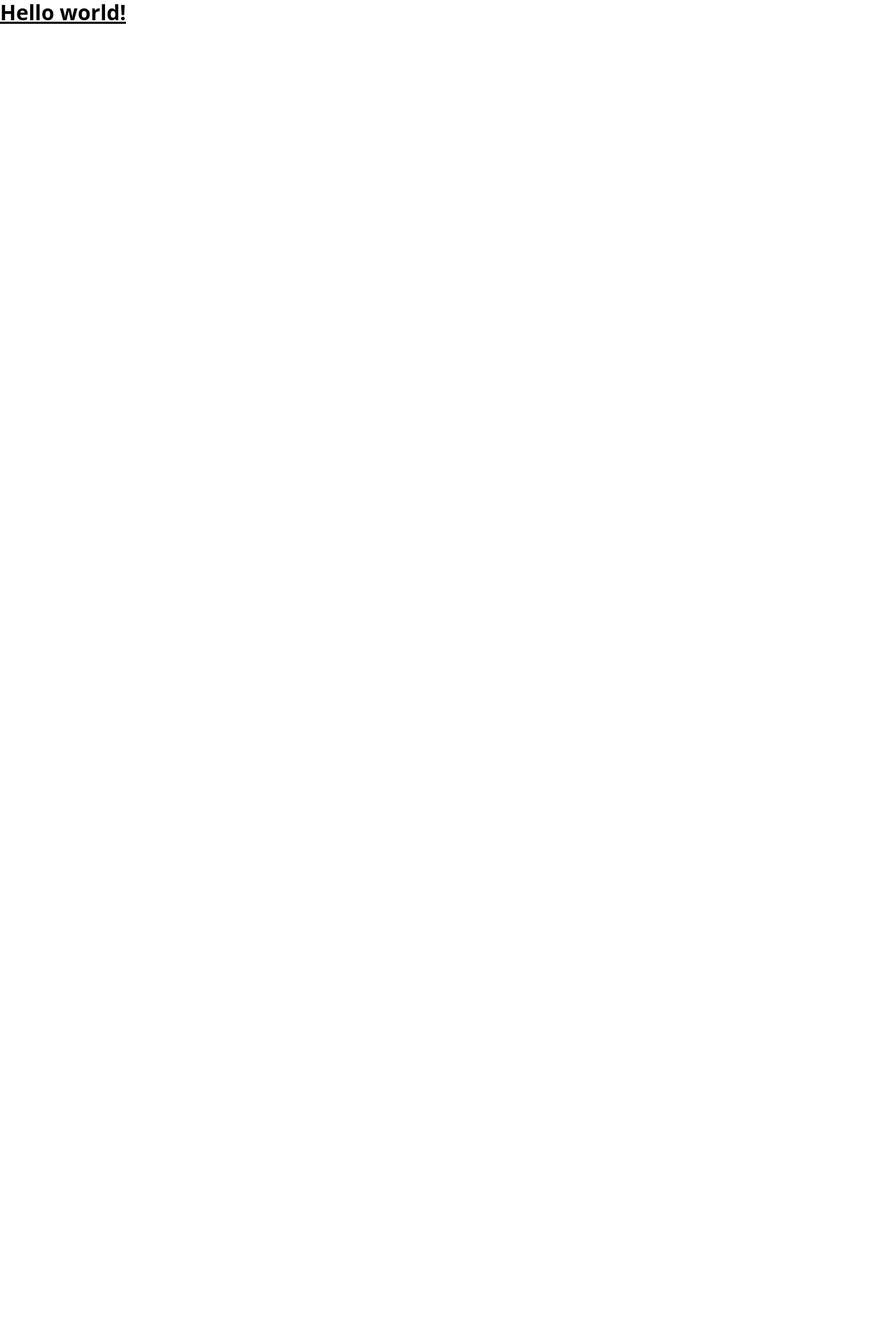
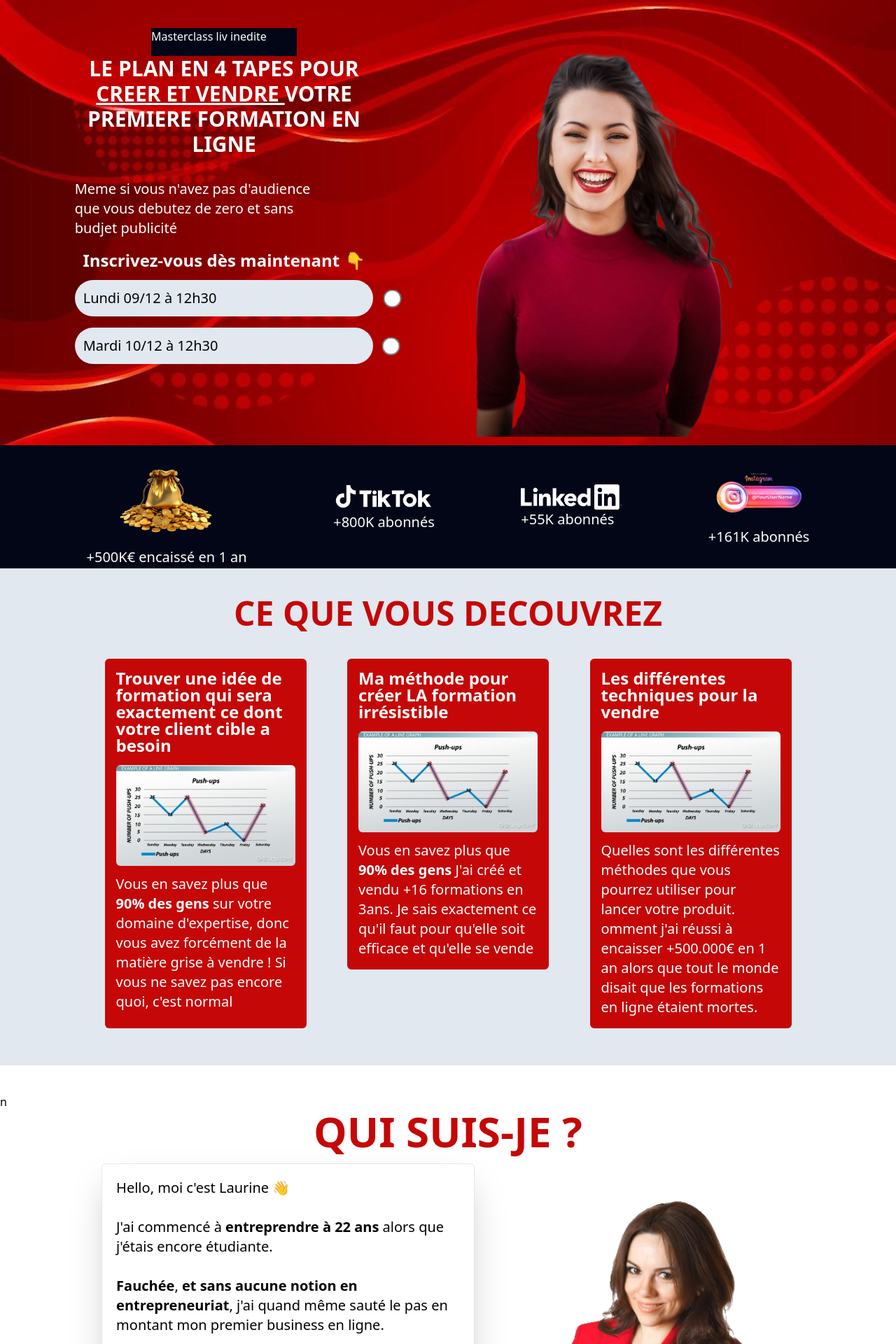
Before and after one commit to christianjunior05/branding, a PHP site: page / in a window 1280 px wide. Before the commit the part shown is almost empty. Shown: the top 1920 px of the page at 70% size. Before the commit the page ends 34 px from the top, so only its background shows below. Run offline with PHP 8.4, Linux system fonts and the light colour scheme; some libraries are stand-ins or nearby versions.

Commit message:
commentaire

```diff
--- a/index.html
+++ b/index.html
@@ -3,12 +3,274 @@
 <head>
     <meta charset="UTF-8">
     <meta name="viewport" content="width=device-width, initial-scale=1.0">
+    <link rel="stylesheet" href="https://cdnjs.cloudflare.com/ajax/libs/font-awesome/6.7.1/css/all.min.css" integrity="sha512-5Hs3dF2AEPkpNAR7UiOHba+lRSJNeM2ECkwxUIxC1Q/FLycGTbNapWXB4tP889k5T5Ju8fs4b1P5z/iB4nMfSQ==" crossorigin="anonymous" referrerpolicy="no-referrer" />
+    <script src="https://cdn.tailwindcss.com"></script>
     <title>Document</title>
     <link rel="stylesheet" href="src/css/output.css">
-</head>
+
 <body>
-    <h1 class="text-3xl font-bold underline">
-        Hello world!
-      </h1>
+    <header style="background: url(arriereplanrouge.jpg);
+                      background-attachment: fixed;
+    " class="grid grid-cols-2 " >
+
+
+            <div class=" text-white  pt-10 "  >
+                <p class="m-auto  w-52 h-10 bg-slate-950 ">Masterclass liv inedite</p>
+                <div class="  w-4/6 m-auto">
+                    <p class=" font-extrabold text-3xl  uppercase     text-center mb-8 "> Le plan en 4 tapes pour <span class="underline">creer et vendre
+                    </span>votre
+                    premiere formation en ligne</p>
+                    <p class="text-xl w-5/6 text-start   mb-4">Meme si vous n'avez pas d'audience que vous debutez de zero et sans budjet publicité</p>
+
+
+        <div>
+
+            <div class="formulaire_radio">
+                <Strong class=" m-auto borderfont-light text-2xl block first-letter:uppercase mb-3 text-center"> inscrivez-vous dès maintenant 👇</Strong>
+
+                <label for="Lundi" class="   block  p-3 rounded-full  bg-slate-200 mb-4 "> <span class="text-black text-xl">Lundi 09/12 à 12h30</span> <input style="transform: scale(200%);" class=" inputradio outline-2 relative left-60 outline-none cursor-pointer    " type="radio" placeholder="" name="Lundi" id="input"></label>
+                <label for="Mardi" class="  block  p-3 rounded-full  bg-slate-200 "> <span class="text-black text-xl">Mardi 10/12 à 12h30</span><input style="transform: scale(200%);" class=" inputradio outline-2  relative left-60 outline-none  " type="radio" placeholder="" name="Mardi"></label>
+
+            </div>
+
+ <div class="formulaire_email hidden">
+ <input type="email" placeholder="Email" class="w-full p-3 rounded-md placeholder:text-2xl mb-8 ">
+ <input type="text" placeholder="prenom" class="w-full p-3 rounded-md placeholder:text-2xl mb-8">
+ <div class=" text-2xl font-bold m-auto   w-96  h-14 flex items-center justify-center  rounded-md text-white mb-10 bg-red-700 " ><a href="">s'inscrire gratuitement >  </a></div>
+
+</div>
+
+        </div>
+
+
+                </div>
+
+            </div>
+
+       <div class=""> <img src="femmerouge.png" alt="" class=" block  p-3   "></div>
+
+
+    </header>
+
+    <section class=" ">
+<ul class="bg-slate-950 flex justify-evenly items-center  h-44 ">
+    <li class="   flex flex-col  items-center  "><img src="coins-removebg-preview.png" alt=""  class=" w-36"> <p class="text-white font-medium text-xl">+500K€ encaissé en 1 an</p></li>
+    <li class="   h-2/3  flex flex-col justify-center "><img src="tiktok.avif" alt="" class="w-36  " >  <p class="text-white font-medium text-xl">+800K abonnés</p> </li>
+    <li class="   h-2/3  flex flex-col justify-center "><img src="linkdin.png" alt="" class="w-36"> <p class="text-white font-medium text-xl">+55K abonnés</p></li>
+    <li class="    h-2/3  flex flex-col justify-center  "> <img src="insta5.PNG" alt="" class="w-36" > <p class="text-white font-medium text-xl">+161K abonnés</p></li>
+</ul>
+    </section>
+
+    <section class="decouvrez p-10 mb-10 bg-slate-200   ">
+        <h1 class=" text-5xl font-extrabold uppercase  text-center mb-10" style="color:rgb(197, 7, 7);"> ce que vous decouvrez</h1>
+ <div class=" border w-11/12 flex flex-wrap justify-evenly m-auto">
+     <div class="  p-4 w-72  text-white rounded-md inline-block mb-3 " style="background-color:rgb(197, 7, 7);">
+    <p class="text-2xl font-bold  leading-6 mb-4  "> Trouver une idée de formation qui
+        sera exactement ce dont votre client
+         cible a besoin
+    </p>
+    <div>
+        <img src="graph1.jpg " alt="" class="rounded-md mb-3">
+    </div>
+
+
+    <p class="text-xl">Vous en savez plus que <strong>90% des gens</strong>  sur votre domaine
+     d'expertise, donc vous avez forcément de la matière grise à vendre !
+        Si vous ne savez pas encore quoi, c'est normal</p>
+</div>
+
+<div class="  p-4 w-72  h-3/4 text-white rounded-md  inline-block mb-3 " style="background-color:rgb(197, 7, 7);">
+    <p class="text-2xl font-bold  leading-6 mb-4  ">Ma méthode pour créer LA formation irrésistible</p>
+    <div>
+        <img src="graph1.jpg " alt="" class="rounded-md mb-3">
+    </div>
+
+
+    <p class="text-xl">Vous en savez plus que <strong>90% des gens</strong> J'ai créé et vendu +16 formations en 3ans. Je sais exactement ce qu'il faut pour qu'elle soit efficace et qu'elle se vende</p>
+</div>
+<div class="  p-4 w-72  text-white rounded-md  inline-block mb-3" style="background-color:rgb(197, 7, 7);">
+    <p class="text-2xl font-bold  leading-6 mb-4  "> Les différentes techniques pour la vendre
+    </p>
+    <div>
+        <img src="graph1.jpg " alt="" class="rounded-md mb-3">
+    </div>
+
+
+    <p class="text-xl">Quelles sont les différentes méthodes que vous
+        pourrez utiliser pour lancer votre produit.
+        omment j'ai réussi à encaisser +500.000€ en
+        1 an alors que tout le monde disait que les formations en ligne étaient mortes.</p>
+</div></div>
+    </section>
+
+
+    <section class=" qui suis-je">n
+  <h2 class="font-extrabold text-6xl uppercase  text-center mb-4" style="color: rgb(197, 7, 7);"> qui suis-je ?</h2>
+
+  <div class="flex flex-wrap flex-row   justify-evenly w-10/12 m-auto mb-16 ">
+    <div class="  border w-2/4 text-xl p-5 rounded-md shadow-2xl">
+        <p class="mb-7">Hello, moi c'est Laurine 👋</p>
+
+<p class="mb-7">J'ai commencé à <strong>entreprendre à 22 ans</strong>  alors que j'étais encore étudiante.</p>
+
+<p class="mb-7"> <strong>Fauchée</strong>, <strong>et sans aucune notion en entrepreneuriat</strong>,
+    j'ai quand même sauté le pas en montant mon premier business en ligne.
+</p>
+
+
+<p class="mb-7">En 1 an, j'ai encaissé <strong>+500.000€ de CA</strong>  grâce à mes produits en ligne.
+
+    Aujourd'hui, je vis à temps plein grâce à mes réseaux sociaux et mes
+     formations : <strong>je vous apprends à faire la même chose</strong> .</p>
+
+
+    <strong class="block mb-7">
+        🏆 Top 1 créatrice de contenu copywriting France
+        🏆 Top 100 créatrice de contenu LinkedIn France
+    </strong>
+
+<p class="">Je veux vous partager ce qui m'a permis d'obtenir ces
+   résultats concrets. Alors inscrivez-vous 👇
+</p>
+
+    </div>
+    <div class=" scale-90 -translate-y-8 ">
+        <img src="femme1.PNG" alt=""  class="h-full">
+    </div>
+  </div>
+  <div class=" text-2xl font-bold m-auto   w-96  h-14 flex items-center justify-center  rounded-md text-white mb-10 " style="background-color : rgb(197, 7, 7);"><a href="">je veux voir ça <i class="fa-solid fa-chevron-right  "></i></a></div>
+    </section>
+
+    <section class="decouvrez p-10 mb-10" style="background-color:rgb(197, 7, 7);">
+        <h1 class=" text-5xl font-extrabold uppercase  text-center mb-10 text-white"> il m'ont fait confiance</h1>
+        <div class="  w-11/12 flex flex-wrap justify-evenly m-auto">
+
+            <div class=" text-center  p-4 w-96 bg-white  rounded-md inline-block mb-3 ">
+           <p class="text-2xl   leading-8 mb-4  ">
+            "Laurine a, pour moi, les 2
+             meilleures qualités pour
+            faire d'elle <strong>l'alliée des pro</strong>  : elle apprend vite, et
+             <strong> sait
+                transmettre mieux que personne.</strong> Ses contenus sont <strong>plein de valeurs</strong> .
+            Elle donne des <strong>conseils applicables</strong>  et qui fonctionnent. Je la suis depuis
+            un bail et clairement, ce n'est pas pour rien qu'elle s'est demarquée. 👍"
+            <strong class="block mt-5">Corentine Nieroz</strong>
+           </p>
+           <div class=" bg-red-400 rounded-full m-auto " style="height: 100px; width: 100px; ;">
+               <img src="femme_lunette2.PNG" class="rounded-full h-full w-full  object-cover"    alt=""   >
+           </div>
+
+
+
+       </div>
+
+       <div class=" text-center  p-4 w-96  bg-white h-96  rounded-md inline-block mb-3 ">
+
+
+           <p class="text-2xl text-center w-11/12 h-auto m-auto mb-3 ">
+
+            "Je
+            <strong>connaiscance rien a LinkedIn </strong>
+             tout appris grâce a Laurine, j'ai
+             appliqué et j'ai déjà
+             <strong>des résultats
+                après moins d'une semaine"
+               Mathieu Chevry</strong>
+           </p>
+        <div class=" bg-red-400 rounded-full m-auto " style="height: 100px; width: 100px; ;">
+            <img src="images.jpeg" class="rounded-full h-full w-full  object-cover"    alt=""   >
+        </div>
+
+
+
+    </div>
+
+
+
+    <div class=" text-center  p-4 w-96 bg-white  rounded-md inline-block mb-3 ">
+        <p class="text-2xl   leading-8 mb-4  ">
+         "Laurine a, pour moi, les 2
+          meilleures qualités pour
+         faire d'elle <strong>l'alliée des pro</strong>  : elle apprend vite, et
+          <strong> sait
+             transmettre mieux que personne.</strong> Ses contenus sont <strong>plein de valeurs</strong> .
+         Elle donne des <strong>conseils applicables</strong>  et qui fonctionnent. Je la suis depuis
+         un bail et clairement, ce n'est pas pour rien qu'elle s'est demarquée. 👍"
+         <strong class="block mt-5">Corentine Nieroz</strong>
+        </p>
+        <div class=" bg-red-400 rounded-full m-auto " style="height: 100px; width: 100px; ;">
+            <img src="femme_lunette2.PNG" class="rounded-full h-full w-full  object-cover"    alt=""   >
+        </div>
+
+
+
+    </div>
+
+    </section>
+
+ <section class="pb-10">
+
+
+    <div class="   pt-10 "  >
+
+<p class="text-3xl font-extrabold  uppercase border  w-6/12 text-center  m-auto mb-10  " style="color:rgb(197, 7, 7) ;"> debloquez le potentiel de votre busines en creant votre formation en ligne</p>
+
+<div>
+    <p class=" m-auto  text-2xl block first-letter:uppercase mb-3 text-center"> inscrivez-vous dès maintenant 👇</p>
+    <div class="formulaire_radio w-2/6 m-auto">
+        <label for="Lundi" class="   block border p-3 rounded-full  bg-slate-200 mb-4 "> <span class="text-black text-xl">Lundi 09/12 à 12h30</span> <input style="transform: scale(200%);" class=" inputradio outline-2 relative left-60 outline-none cursor-pointer    " type="radio" placeholder="" name="Lundi" id="input"></label>
+        <label for="Mardi" class="  block border p-3 rounded-full  bg-slate-200 "> <span class="text-black text-xl">Mardi 10/12 à 12h30</span><input style="transform: scale(200%);" class=" inputradio outline-2  relative left-60 outline-none  " type="radio" placeholder="" name="Mardi"></label>
+
+    </div>
+
+<div class="formulaire_email hidden">
+<input type="email" placeholder="Email" class="w-full p-3 rounded-md placeholder:text-2xl mb-8 ">
+<input type="text" placeholder="prenom" class="w-full p-3 rounded-md placeholder:text-2xl mb-8">
+<div class=" text-2xl font-bold m-auto   w-96  h-14 flex items-center justify-center  rounded-md text-white mb-10 bg-red-700 " ><a href="">s'inscrire gratuitement >  </a></div>
+
+</div>
+</div>
+
+
+</div>
+
+</div>
+
+    </div>
+ </section>
+
+
+  <footer class="bg-black text-white h-96">
+    <div>
+        <div>
+            <img src="" alt="">  <h3 class="text-3xl  font-bold uppercase w-40 m-auto">la meuf en rouge</h3>
+        </div>
+          <p class=" text-2xl font-light first-letter:uppercase w-40 text-center m-auto">mention legale  CGV</p>
+
+          <p> Ce site ne fait pas partie du site YouTube™, Google™, Facebook™, Google Inc.
+            ou Facebook Inc. De plus, ce site n’est PAS approuvé par YouTube™, Google™ ou Facebook™
+            en aucune façon. FACEBOOK™ est une marque de commerce de FACEBOOK, Inc.
+            GOOGLE™ et YOUTUBE™ sont des marques de commerce de GOOGLE Inc.</p>
+    </div>
+  </footer>
+
+
+
+
+    <script>
+const radioButtons = document.querySelectorAll('.inputradio');
+const formulaire_radio = document.querySelectorAll(".formulaire_radio")
+const formulaire_email = document.querySelectorAll(".formulaire_email")
+console.log(formulaire_radio)
+console.log(formulaire_email)
+
+radioButtons.forEach(radio => {
+  radio.addEventListener('click', () => {
+ formulaire_radio.forEach(form_ratio => {
+    form_ratio.classList.add('hidden')
+ });
+});
+});
+    </script>
 </body>
 </html>
--- a/src/css/output.css
+++ b/src/css/output.css
@@ -563,6 +563,11 @@ video {
   font-weight: 700;
 }
 
+.text-red-600 {
+  --tw-text-opacity: 1;
+  color: rgb(220 38 38 / var(--tw-text-opacity, 1));
+}
+
 .underline {
   text-decoration-line: underline;
 }
```
Also changed, not shown: arriereplanrouge.jpg (added), coins-removebg-preview.png (added), femme1.PNG (added), femme_lunette.avif (added), femme_lunette2.PNG (added), femmerouge.png (added), graph1.jpg (added), images.jpeg (added), insta4.avif (added), insta5.PNG (added), instagram-3.webp (added), linkdin.png (added), tiktok.avif (added).
